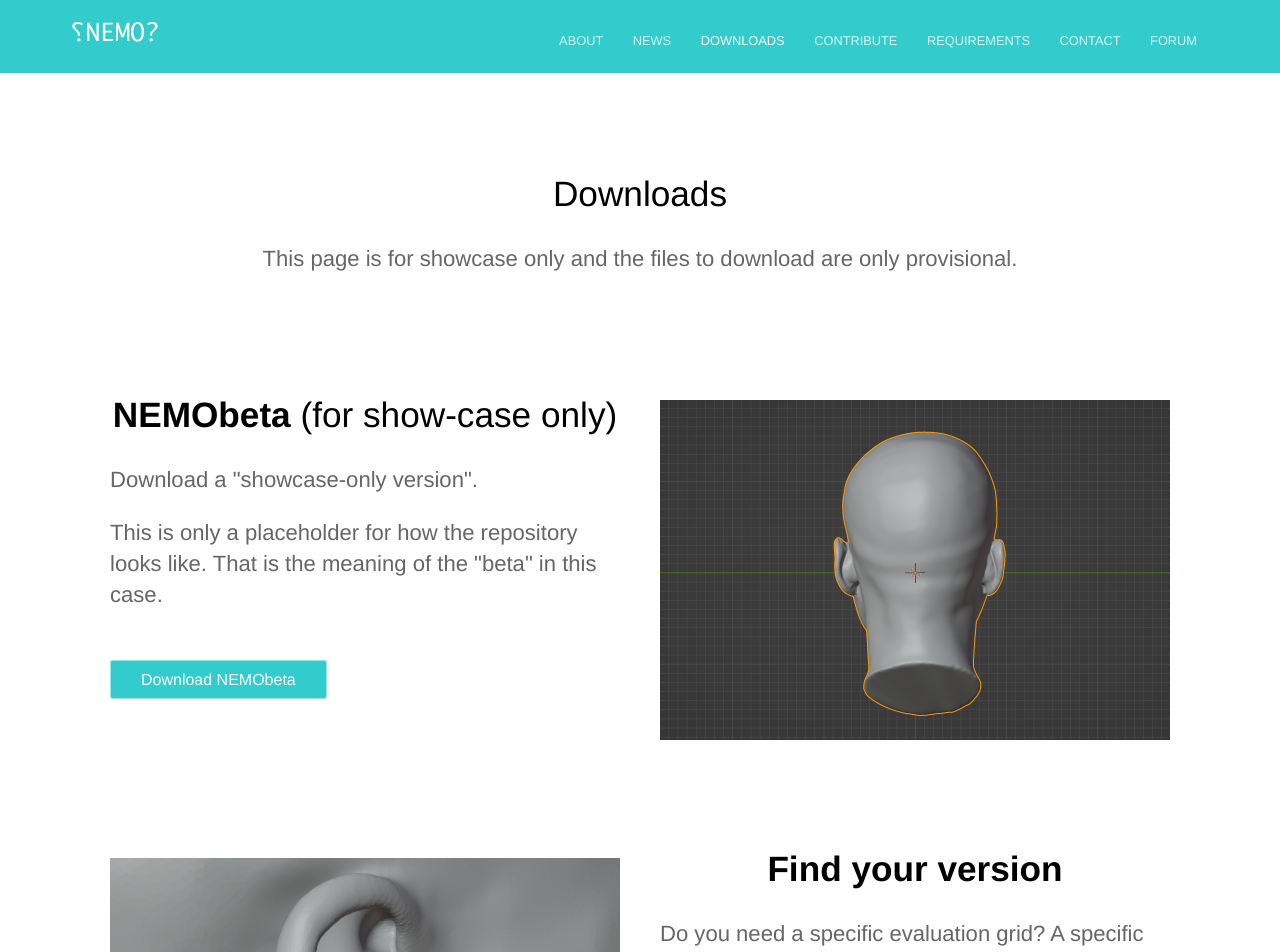
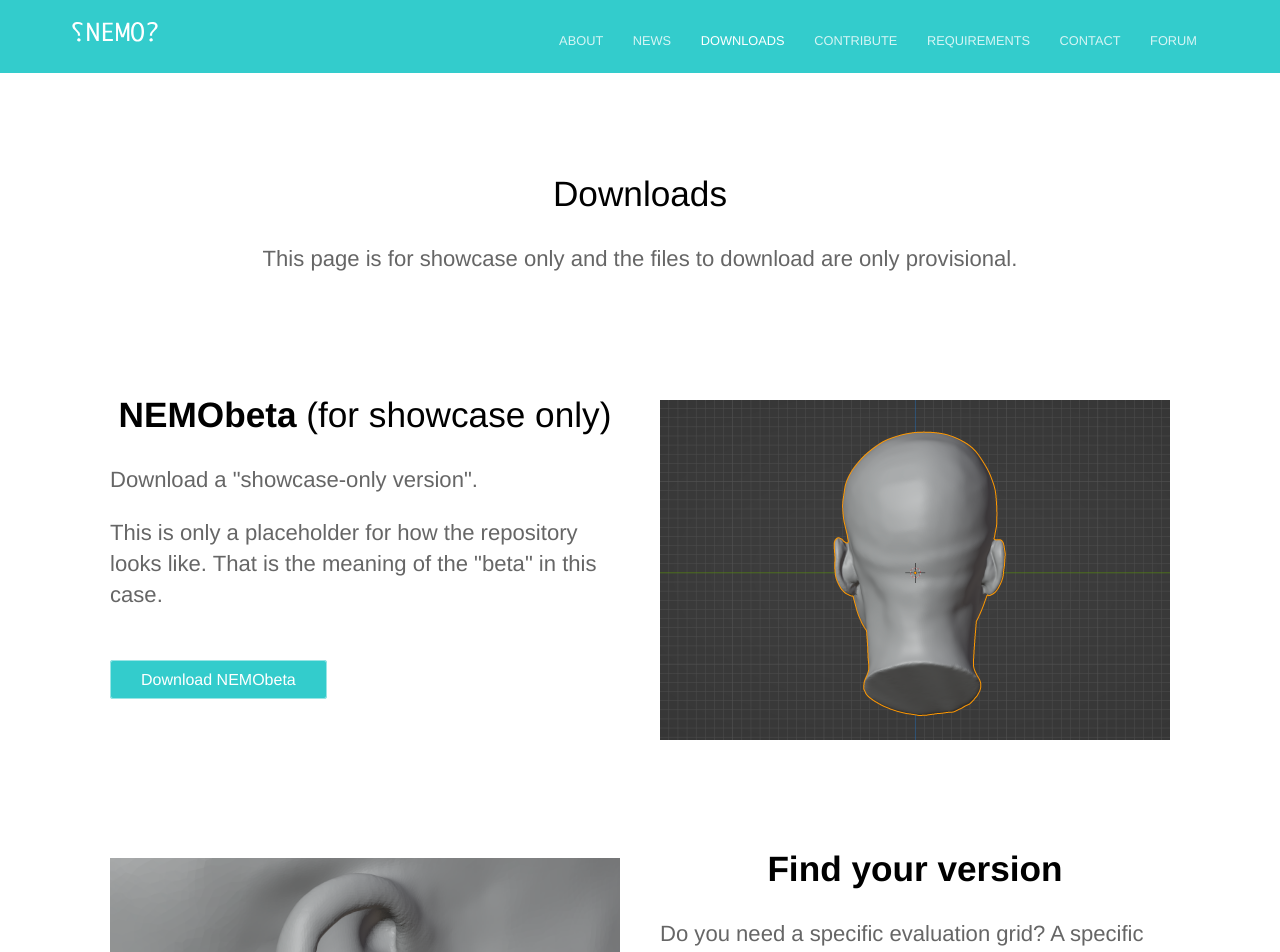
Before and after one commit to TheNEMOproject/TheNEMOproject.github.io, a Jekyll site: the page built from downloads.html, in a window 1280 px wide. Shown: the top 952 px of the page. Built offline with Jekyll 4.4.1, drawn with Linux system fonts in a browser that asks for light colours.

Commit message:
Update downloads.html

```diff
--- a/downloads.html
+++ b/downloads.html
@@ -7,7 +7,7 @@ description: >-
 <section>
 	<div class="container flex">
 		<div class="text editable">
-			<h2><strong>NEMObeta</strong> (for show-case only)</h2>
+			<h2><strong>NEMObeta</strong> (for showcase only)</h2>
 			<!-- <p>All you need as a final user for most applications.</p> -->
 			<p>Download a "showcase-only version".</p>
 			<p>This is only a placeholder for how the repository looks like. That is the meaning of the "beta" in this case.</p>
```
